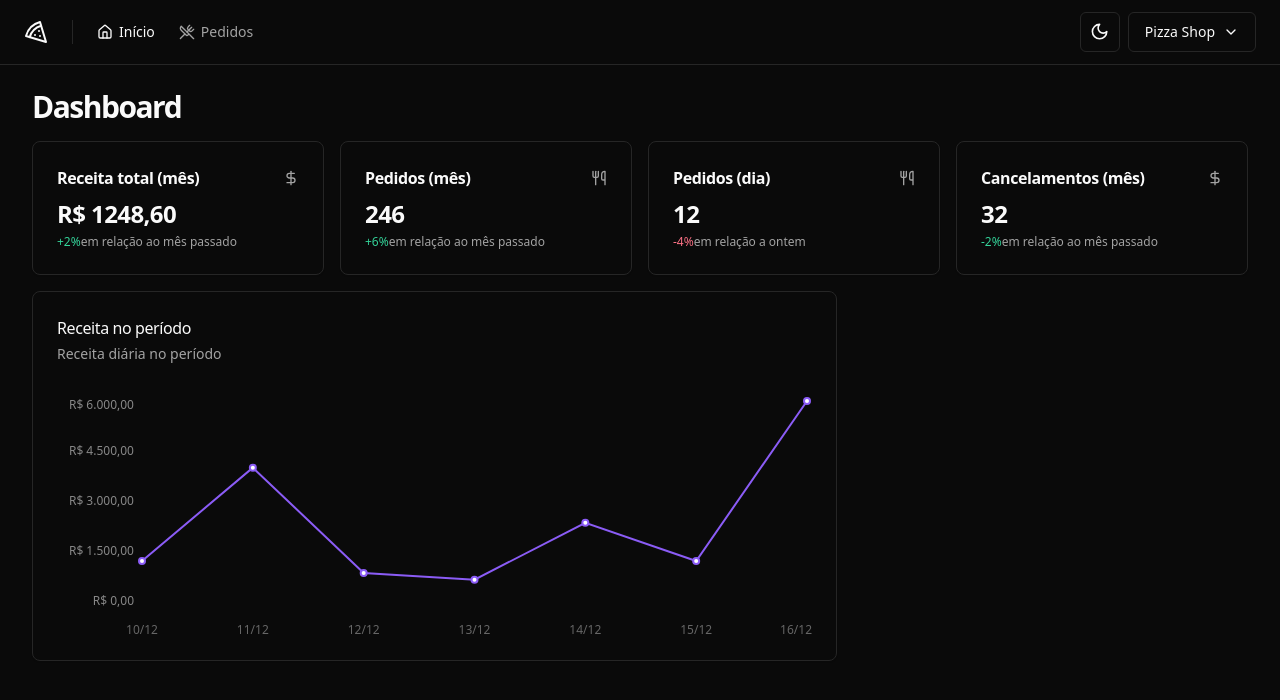
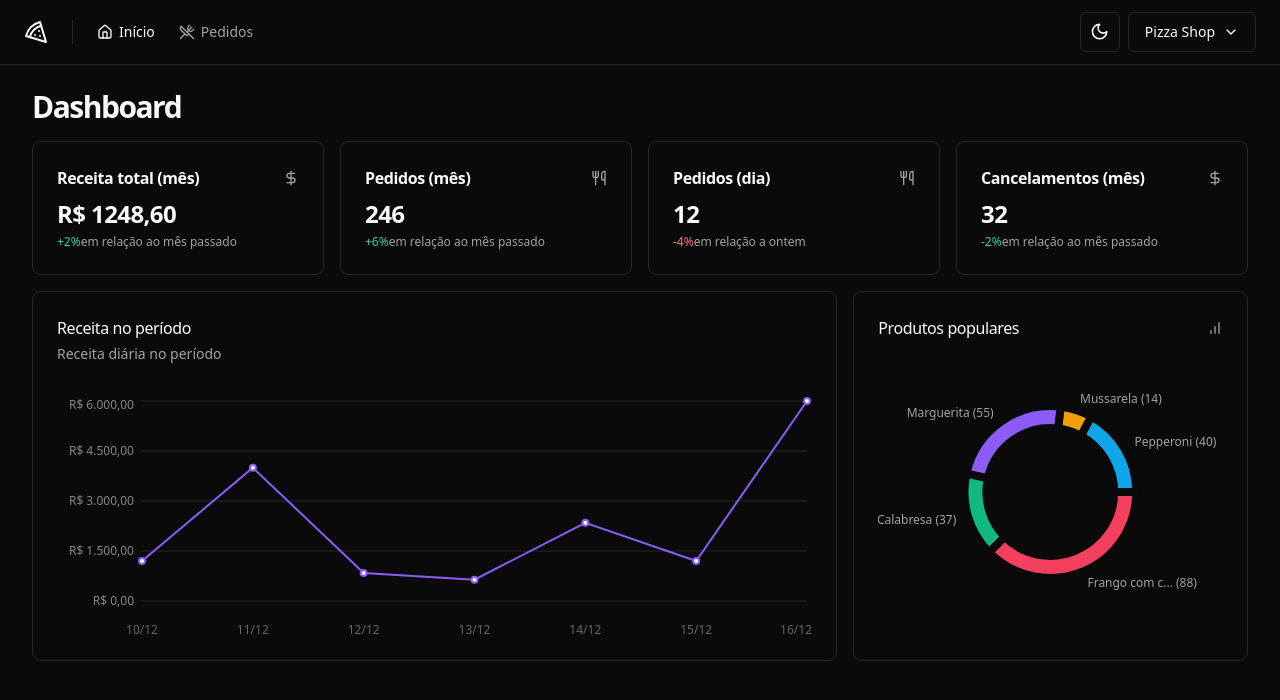
Before and after one commit to casbern/pizzashop-web, a React (Vite) app: page / in a window 1280 px wide. Shown: the top 700 px of the page. Built offline with nearby package versions, Linux system fonts and the light colour scheme.

Commit message:
added not found page added pie graphic

```diff
--- /dev/null
+++ b/src/pages/404.tsx
@@ -0,0 +1,15 @@
+import { Link } from 'react-router-dom'
+
+export function NotFound() {
+  return (
+    <div className="flex h-screen flex-col items-center justify-center gap-2">
+      <h1 className="text-4xl font-bold">Página não encontrada</h1>
+      <p className="text-accent-foreground">
+        Voltar para o{' '}
+        <Link to="/" className="text-sky-500 dark:text-sky-400">
+          Dashboard
+        </Link>
+      </p>
+    </div>
+  )
+}
--- a/src/pages/app/dashboard/dashboard.tsx
+++ b/src/pages/app/dashboard/dashboard.tsx
@@ -4,6 +4,7 @@
 import { MonthCanceledOrdersAmount } from './month-canceled-orders-amount'
 import { MonthOrdersAmountCard } from './month-orders-amount-card'
 import { MonthRevenueCard } from './month-revenue-car'
+import { PopularProductsChart } from './popular-products-chart'
 import { RevenueChart } from './revenue-chart'
 
 export function Dashboard() {
@@ -22,6 +23,7 @@
 
         <div className="grid grid-cols-9 gap-4">
           <RevenueChart />
+          <PopularProductsChart />
         </div>
       </div>
     </>
--- /dev/null
+++ b/src/pages/app/dashboard/popular-products-chart.tsx
@@ -0,0 +1,92 @@
+import { BarChart } from 'lucide-react'
+import { Cell, Pie, PieChart, ResponsiveContainer } from 'recharts'
+import colors from 'tailwindcss/colors'
+
+import { Card, CardContent, CardHeader, CardTitle } from '@/components/ui/card'
+
+const data = [
+  { product: 'Pepperoni', amount: 40 },
+  { product: 'Mussarela', amount: 14 },
+  { product: 'Marguerita', amount: 55 },
+  { product: 'Calabresa', amount: 37 },
+  { product: 'Frango com catupiry', amount: 88 },
+]
+
+const COLORS = [
+  colors.sky[500],
+  colors.amber[500],
+  colors.violet[500],
+  colors.emerald[500],
+  colors.rose[500],
+]
+
+export function PopularProductsChart() {
+  return (
+    <Card className="col-span-3">
+      <CardHeader className="pb-8">
+        <div className="flex items-center justify-between">
+          <CardTitle className="text-base font-medium">
+            Produtos populares
+          </CardTitle>
+          <BarChart className="h-4 w-4 text-muted-foreground" />
+        </div>
+      </CardHeader>
+      <CardContent>
+        <ResponsiveContainer width="100%" height={240}>
+          <PieChart data={data} style={{ fontSize: 12 }}>
+            <Pie
+              data={data}
+              dataKey="amount"
+              nameKey="product"
+              cx="50%"
+              cy="50%"
+              outerRadius={86}
+              innerRadius={64}
+              strokeWidth={8}
+              labelLine={false}
+              label={({
+                cx,
+                cy,
+                midAngle,
+                innerRadius,
+                outerRadius,
+                value,
+                index,
+              }) => {
+                const RADIAN = Math.PI / 180
+                const radius = 12 + innerRadius + (outerRadius - innerRadius)
+                const x = cx + radius * Math.cos(-midAngle * RADIAN)
+                const y = cy + radius * Math.sin(-midAngle * RADIAN)
+
+                return (
+                  <text
+                    x={x}
+                    y={y}
+                    className="fill-muted-foreground text-xs"
+                    textAnchor={x > cx ? 'start' : 'end'}
+                    dominantBaseline="central"
+                  >
+                    {data[index].product.length > 12
+                      ? data[index].product.substring(0, 12).concat('...')
+                      : data[index].product}{' '}
+                    ({value})
+                  </text>
+                )
+              }}
+            >
+              {data.map((_, index) => {
+                return (
+                  <Cell
+                    key={`cell-${index}`}
+                    fill={COLORS[index]}
+                    className="stroke-background hover:opacity-80"
+                  />
+                )
+              })}
+            </Pie>
+          </PieChart>
+        </ResponsiveContainer>
+      </CardContent>
+    </Card>
+  )
+}
--- a/src/pages/app/dashboard/revenue-chart.tsx
+++ b/src/pages/app/dashboard/revenue-chart.tsx
@@ -1,4 +1,11 @@
-import { Line, LineChart, ResponsiveContainer, XAxis, YAxis } from 'recharts'
+import {
+  CartesianGrid,
+  Line,
+  LineChart,
+  ResponsiveContainer,
+  XAxis,
+  YAxis,
+} from 'recharts'
 import colors from 'tailwindcss/colors'
 
 import {
@@ -46,6 +53,7 @@
                 })
               }
             />
+            <CartesianGrid vertical={false} className="stroke-muted" />
             <Line
               type="linear"
               strokeWidth={2}
--- a/src/routes.tsx
+++ b/src/routes.tsx
@@ -2,6 +2,7 @@
 
 import { AppLayout } from './pages/_layouts/app'
 import { AuthLayout } from './pages/_layouts/auth'
+import { NotFound } from './pages/404'
 import { Dashboard } from './pages/app/dashboard/dashboard'
 import { Orders } from './pages/app/orders/orders'
 import { SignIn } from './pages/auth/sign-in'
@@ -11,6 +12,7 @@
   {
     path: '/',
     element: <AppLayout />,
+    errorElement: <NotFound />,
     children: [
       { path: '/', element: <Dashboard /> },
       { path: '/orders', element: <Orders /> },
```
